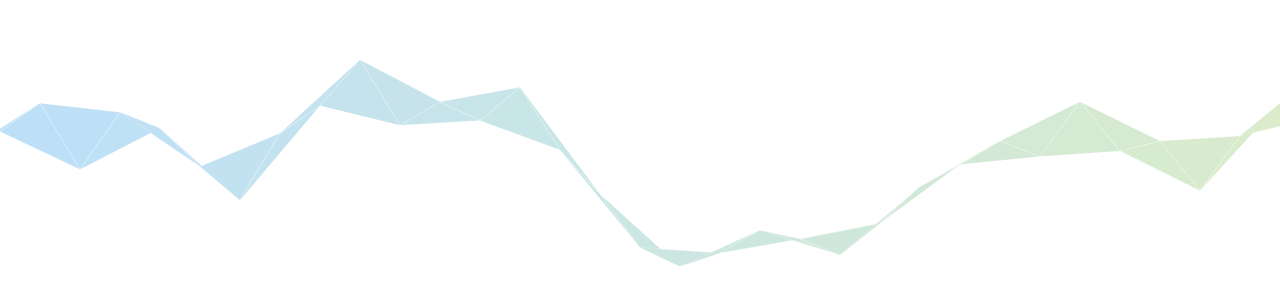
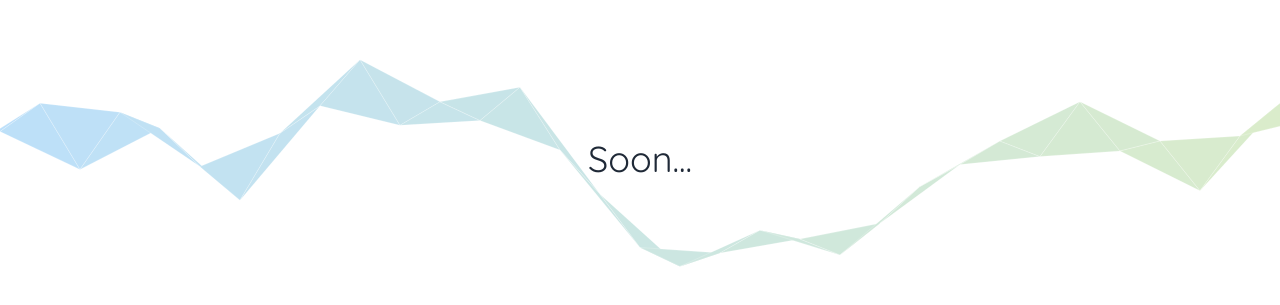
Before and after one commit to scottbedard/scottbedard.net, a Vue app: page / in a window 1280 px wide. Shown: the part 241-546 px from the top of the page. Built offline with nearby package versions, Linux system fonts and the light colour scheme.

Commit message:
pull in a font

```diff
--- a/index.html
+++ b/index.html
@@ -1,12 +1,13 @@
 <!DOCTYPE html>
 <html lang="en">
   <head>
-    <meta charset="UTF-8" />
-    <link rel="icon" href="/favicon.ico" />
-    <meta name="viewport" content="width=device-width, initial-scale=1.0" />
+    <meta charset="utf-8">
+    <meta content="IE=edge" http-equiv="X-UA-Compatible">
+    <meta content="width=device-width,initial-scale=1.0" name="viewport">
+    <link href="https://fonts.googleapis.com/css2?family=Quicksand:wght@400;700&display=swap" rel="stylesheet">
     <title>scottbedard.net</title>
   </head>
-  <body>
+  <body class="font-sans text-gray-800">
     <div id="app"></div>
     <script type="module" src="/src/main.ts"></script>
   </body>
--- a/src/App.vue
+++ b/src/App.vue
@@ -5,7 +5,7 @@ html {
 </style>
 
 <template>
-  <!-- <Logo size="24" /> -->
+  <h1 class="text-4xl">Soon...</h1>
   <Ribbon />
 </template>
 
--- a/src/components/ribbon.vue
+++ b/src/components/ribbon.vue
@@ -1,5 +1,5 @@
 <template>
-  <canvas class="fixed h-full left-0 opacity-30 top-0 w-full" ref="canvas" />
+  <canvas class="fixed h-full left-0 opacity-30 pointer-events-none top-0 w-full" ref="canvas" />
 </template>
 
 <script lang="ts">
--- a/tailwind.config.js
+++ b/tailwind.config.js
@@ -6,7 +6,9 @@ module.exports = {
   ],
   theme: {
     extend: {
-      // ...
+      fontFamily: {
+        sans: 'Quicksand, system-ui, -apple-system, BlinkMacSystemFont, "Segoe UI", Roboto, "Helvetica Neue", Arial, "Noto Sans", sans-serif, "Apple Color Emoji", "Segoe UI Emoji", "Segoe UI Symbol", "Noto Color Emoji"'
+      }
     }
   }
 }
```
